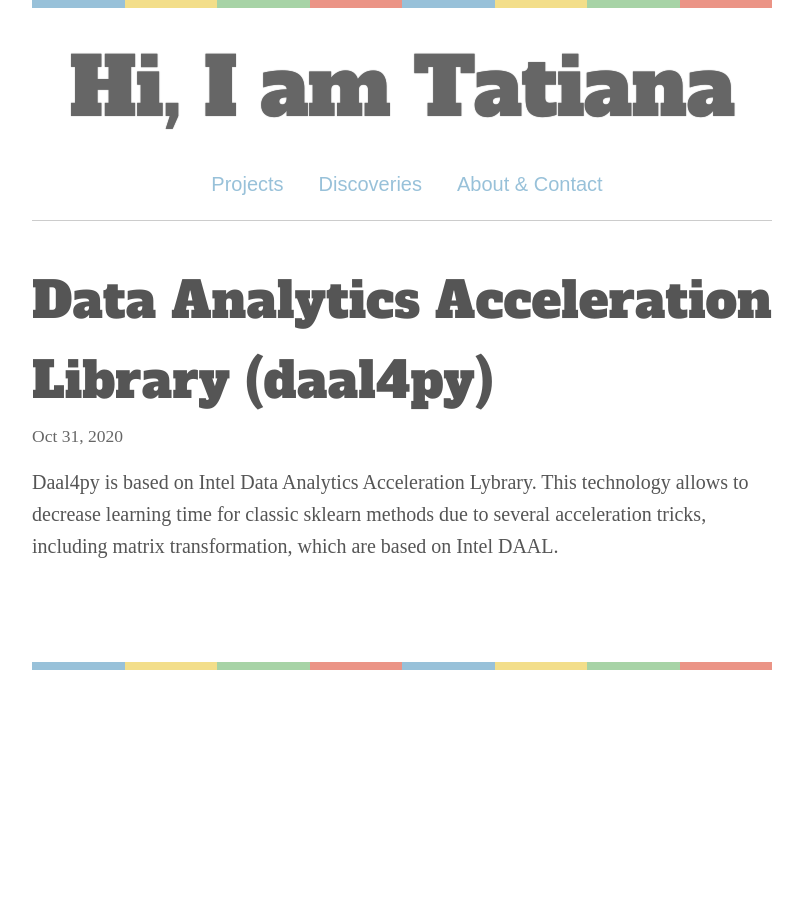
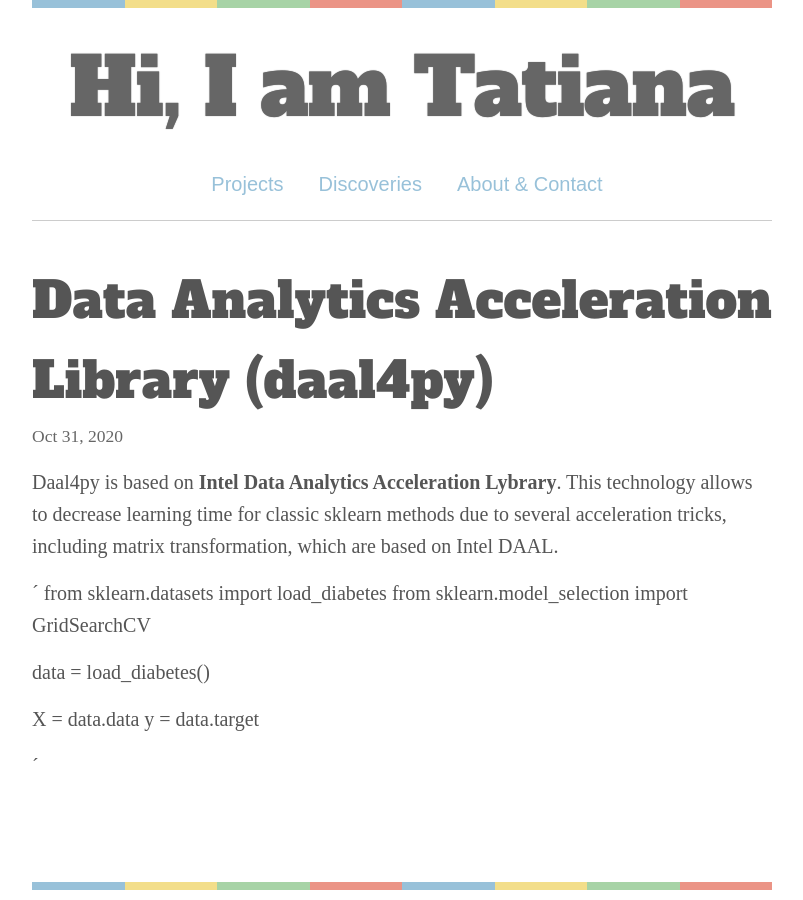
Before and after one commit to tatieliseeva/v-master, a Jekyll site: the page built from _posts/2020-10-31-Data_Analytics_Acceleration_Library(DAAL4PY)_check_out.markdown, in a window 1280 px wide. Shown: the whole page, without its empty margins (238-1041 px from the left). Built offline with Jekyll 4.4.1, drawn with Linux system fonts in a browser that asks for light colours; some web fonts are replaced.

Commit message:
Update 2020-10-31-Data_Analytics_Acceleration_Library(DAAL4PY)_check_out.markdown

```diff
--- a/_posts/2020-10-31-Data_Analytics_Acceleration_Library(DAAL4PY)_check_out.markdown
+++ b/_posts/2020-10-31-Data_Analytics_Acceleration_Library(DAAL4PY)_check_out.markdown
@@ -5,4 +5,15 @@ categories: data_analysis, regression, daal4py
 permalink: /discoveries/
 ---
 
-Daal4py is based on Intel Data Analytics Acceleration Lybrary. This technology allows to decrease learning time for classic sklearn methods due to several acceleration tricks, including matrix transformation, which are based on Intel DAAL.
+Daal4py is based on **Intel Data Analytics Acceleration Lybrary**. This technology allows to decrease learning time for classic sklearn methods due to several acceleration tricks, including matrix transformation, which are based on Intel DAAL.
+
+´
+from sklearn.datasets import load_diabetes
+from sklearn.model_selection import GridSearchCV
+
+data = load_diabetes()
+
+X = data.data
+y = data.target
+
+´
```
